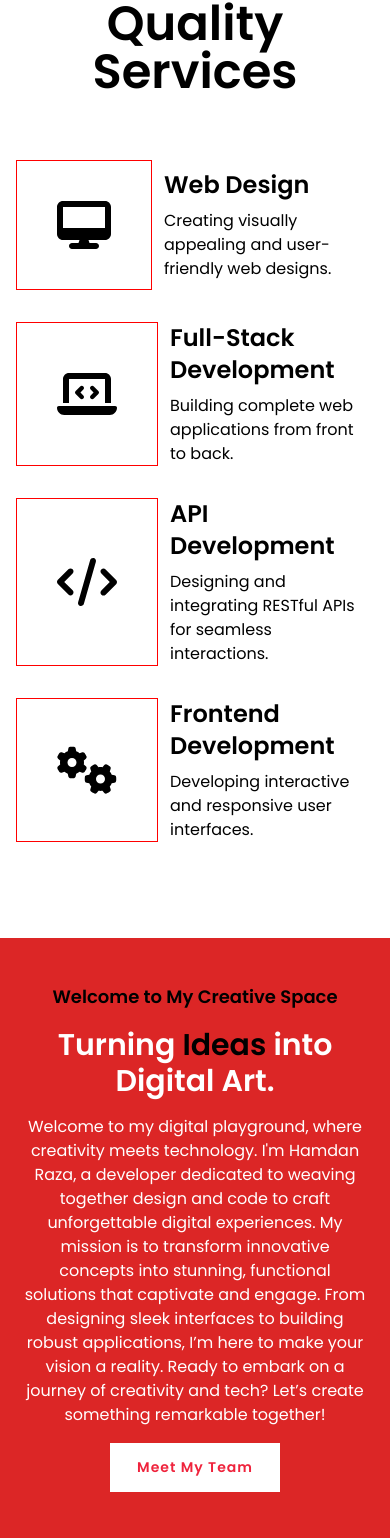
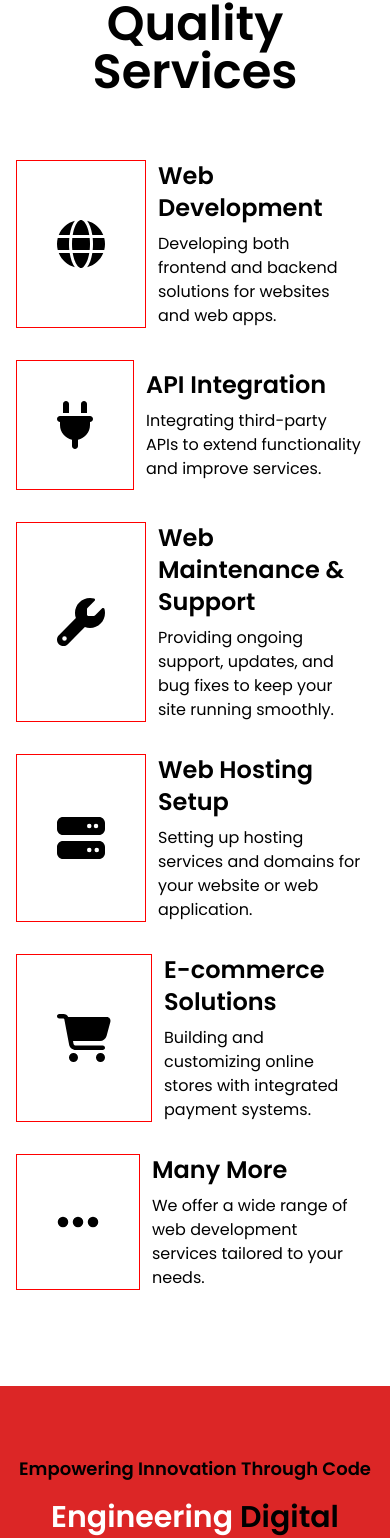
Before and after one commit to HamdanRaza309/Portfolio, a React (Create React App) app: page / in a window 390 px wide. Shown: the part 4443-5981 px from the top of the page. Built offline with nearby package versions, Linux system fonts and the light colour scheme.

Commit message:
Improve transition speed and delay in CSS; temporarily removed some portfolio sections for later use

```diff
--- a/src/App.js
+++ b/src/App.js
@@ -123,31 +123,34 @@ function App() {
                 <div ref={aboutRef}><About handleScroll={handleScroll} refs={{ projectsRef }} /></div>
                 <div><Skills /></div>
                 <div ref={servicesRef}><Services /></div>
-                <div>
                 <Banner
                   handleScroll={handleScroll}
-                    refs={{ teamRef }}
-                    sideHeading={'Welcome to My Creative Space'}
-                    heading={<span>Turning <span className="text-black">Ideas</span><span> into Digital Art.</span></span>}
-                    desc={`Welcome to my digital playground, where creativity meets technology. I'm Hamdan Raza, a developer dedicated to weaving together design and code to craft unforgettable digital experiences. My mission is to transform innovative concepts into stunning, functional solutions that captivate and engage. From designing sleek interfaces to building robust applications, I’m here to make your vision a reality. Ready to embark on a journey of creativity and tech? Let’s create something remarkable together!`}
-                    buttonText={'Meet My Team'}
+                  refs={{ contactRef }}
+                  sideHeading={'Empowering Innovation Through Code'}
+                  heading={<span>Engineering <span className="text-black">Digital</span> Excellence</span>}
+                  desc={
+                    'With a strong foundation in full-stack development, I specialize in crafting efficient, scalable, and user-focused web solutions. From pixel-perfect frontends to powerful backends, every line of code is a step toward innovation. I believe in solving real-world problems through technology, transforming abstract ideas into high-performing digital products. Let’s build something that’s not only functional, but unforgettable.'
+                  }
+                  buttonText={'Lets Connect'}
                 />
-                </div>
-                <div ref={experienceRef}><Experience /></div>
+                {/* <div ref={experienceRef}><Experience /></div> */}
                 <div ref={projectsRef}><Projects /></div>
-                <div>
                 <Banner
                   handleScroll={handleScroll}
-                    refs={{ teamRef }}
-                    sideHeading={'Transforming Ideas into Reality'}
-                    heading={<span>Crafting<span className="text-black"> Code </span>with Creativity</span>}
-                    desc={'Passionate about developing immersive and engaging experiences, I seamlessly blend design with functionality to create impactful digital solutions. With a keen eye for detail and a love for innovation, I strive to push the boundaries of what’s possible and bring unique visions to life. Whether it’s building dynamic web applications or crafting intuitive user interfaces, my goal is to deliver exceptional results that make a difference. Let’s collaborate and build something extraordinary together!'}
-                    buttonText={'Meet My Team'}
+                  refs={{ contactRef }}
+                  sideHeading={'A Journey of Code and Creativity'}
+                  heading={
+                    <span>Designing <span className="text-black">Impactful</span> Experiences</span>
+                  }
+                  desc={
+                    `Hi, I'm Hamdan Raza — a creative developer passionate about bringing ideas to life through thoughtful design and purposeful code. This space is more than just a portfolio; it’s a reflection of my approach to digital storytelling. Whether you're a startup, a brand, or a fellow creative, I’m here to turn your concepts into elegant, user-centric digital experiences. Let's collaborate and turn bold ideas into reality.`
+                  }
+                  buttonText={'Lets Connect'}
                 />
-                </div>
-                <div ref={pricePlanRef}><PricePlan /></div>
-                <div ref={teamRef}><Team /></div>
-                <div ref={customersRef}><Customers /></div>
+
+                {/* <div ref={pricePlanRef}><PricePlan /></div> */}
+                {/* <div ref={teamRef}><Team /></div> */}
+                {/* <div ref={customersRef}><Customers /></div> */}
                 <div ref={blogRef}><Blog /></div>
                 <div ref={contactRef}><Contact showAlert={showAlert} /></div>
               </>
--- a/src/components/Banner.js
+++ b/src/components/Banner.js
@@ -20,7 +20,7 @@ export default function Banner(props) {
                     {props.desc}
                 </p>
                 <button
-                    onClick={() => { props.handleScroll(props.refs.teamRef) }}
+                    onClick={() => { props.handleScroll(props.refs.contactRef) }}
                     className="btnForRedBg">
                     {props.buttonText}
                 </button>
--- a/src/components/Footer.js
+++ b/src/components/Footer.js
@@ -112,10 +112,9 @@ const Footer = () => {
                                 <h3 className="text-lg font-semibold mb-4">SERVICES</h3>
                                 <ul className="text-gray-400 space-y-2">
                                     <li><Link to="#" className="hover:text-white">Web Development</Link></li>
-                                    <li><Link to="#" className="hover:text-white">UI/UX Design</Link></li>
-                                    <li><Link to="#" className="hover:text-white">SEO Optimization</Link></li>
-                                    <li><Link to="#" className="hover:text-white">API Development</Link></li>
-                                    <li><Link to="#" className="hover:text-white">SEO Optimization</Link></li>
+                                    <li><Link to="#" className="hover:text-white">Web Hosting Setup</Link></li>
+                                    <li><Link to="#" className="hover:text-white">API Integration</Link></li>
+                                    <li><Link to="#" className="hover:text-white">Web Maintenance and Support</Link></li>
                                 </ul>
                             </div>
                         </div>
--- a/src/components/Navbar.js
+++ b/src/components/Navbar.js
@@ -73,11 +73,11 @@ const Navbar = ({ handleScroll, refs }) => {
                         <>
                             <Link to="" onClick={() => handleScroll(refs.aboutRef)} className={`font-semibold text-sm md:text-base ${hoverTextColor}`}>About</Link>
                             <Link to="" onClick={() => handleScroll(refs.servicesRef)} className={`font-semibold text-sm md:text-base ${hoverTextColor}`}>Services</Link>
-                            <Link to="" onClick={() => handleScroll(refs.experienceRef)} className={`font-semibold text-sm md:text-base ${hoverTextColor}`}>Experience</Link>
+                            {/* <Link to="" onClick={() => handleScroll(refs.experienceRef)} className={`font-semibold text-sm md:text-base ${hoverTextColor}`}>Experience</Link> */}
                             <Link to="" onClick={() => handleScroll(refs.projectsRef)} className={`font-semibold text-sm md:text-base ${hoverTextColor}`}>Projects</Link>
-                            <Link to="" onClick={() => handleScroll(refs.pricePlanRef)} className={`font-semibold text-sm md:text-base ${hoverTextColor}`}>Pricing</Link>
-                            <Link to="" onClick={() => handleScroll(refs.teamRef)} className={`font-semibold text-sm md:text-base ${hoverTextColor}`}>Team</Link>
-                            <Link to="" onClick={() => handleScroll(refs.customersRef)} className={`font-semibold text-sm md:text-base ${hoverTextColor}`}>Review</Link>
+                            {/* <Link to="" onClick={() => handleScroll(refs.pricePlanRef)} className={`font-semibold text-sm md:text-base ${hoverTextColor}`}>Pricing</Link> */}
+                            {/* <Link to="" onClick={() => handleScroll(refs.teamRef)} className={`font-semibold text-sm md:text-base ${hoverTextColor}`}>Team</Link> */}
+                            {/* <Link to="" onClick={() => handleScroll(refs.customersRef)} className={`font-semibold text-sm md:text-base ${hoverTextColor}`}>Review</Link> */}
                             <Link to="" onClick={() => handleScroll(refs.blogRef)} className={`font-semibold text-sm md:text-base ${hoverTextColor}`}>Blog</Link>
                             <Link to="" onClick={() => handleScroll(refs.contactRef)} className={`font-semibold text-sm md:text-base ${hoverTextColor}`}>Contact</Link>
                         </>
--- a/src/components/Services.js
+++ b/src/components/Services.js
@@ -1,14 +1,16 @@
 import React, { useEffect, useState } from 'react';
-import { faLaptopCode, faCode, faCogs, faDesktop } from '@fortawesome/free-solid-svg-icons';
+import { faGlobe, faWrench, faPlug, faServer, faShoppingCart, faEllipsisH } from '@fortawesome/free-solid-svg-icons';
 import { FontAwesomeIcon } from '@fortawesome/react-fontawesome';
 import { useInView } from 'react-intersection-observer';
 
 const Services = () => {
     const services = [
-        { name: 'Web Design', description: 'Creating visually appealing and user-friendly web designs.', icon: faDesktop },
-        { name: 'Full-Stack Development', description: 'Building complete web applications from front to back.', icon: faLaptopCode },
-        { name: 'API Development', description: 'Designing and integrating RESTful APIs for seamless interactions.', icon: faCode },
-        { name: 'Frontend Development', description: 'Developing interactive and responsive user interfaces.', icon: faCogs },
+        { name: 'Web Development', description: 'Developing both frontend and backend solutions for websites and web apps.', icon: faGlobe },
+        { name: 'API Integration', description: 'Integrating third-party APIs to extend functionality and improve services.', icon: faPlug },
+        { name: 'Web Maintenance & Support', description: 'Providing ongoing support, updates, and bug fixes to keep your site running smoothly.', icon: faWrench },
+        { name: 'Web Hosting Setup', description: 'Setting up hosting services and domains for your website or web application.', icon: faServer },
+        { name: 'E-commerce Solutions', description: 'Building and customizing online stores with integrated payment systems.', icon: faShoppingCart },
+        { name: 'Many More', description: 'We offer a wide range of web development services tailored to your needs.', icon: faEllipsisH }
     ];
 
     const [hoveredIndex, setHoveredIndex] = useState(null);
--- a/src/index.css
+++ b/src/index.css
@@ -1,4 +1,4 @@
-@import url('https://fonts.googleapis.com/css2?family=Poppins:wght@400;600&display=swap');
+@import url("https://fonts.googleapis.com/css2?family=Poppins:wght@400;600&display=swap");
 
 @tailwind base;
 @tailwind components;
@@ -6,7 +6,7 @@
 
 body {
   overflow-x: hidden;
-  font-family: 'Poppins', sans-serif;
+  font-family: "Poppins", sans-serif;
   margin: 0;
   padding: 0;
 }
@@ -18,18 +18,18 @@ body {
   font-weight: 600;
   letter-spacing: 1px;
   color: #ffffff;
-  background: #EF233C;
+  background: #ef233c;
   border: 2px solid transparent;
   border-radius: 0;
-  box-shadow: inset 0 0 0 50px #EF233C;
+  box-shadow: inset 0 0 0 50px #ef233c;
   transition: ease-in 0.3s;
 }
 
 .btnForWhiteBg:hover {
-  color: #EF233C;
+  color: #ef233c;
   background: transparent;
-  box-shadow: inset 0 0 0 0 #EF233C;
-  border-color: #EF233C;
+  box-shadow: inset 0 0 0 0 #ef233c;
+  border-color: #ef233c;
 }
 
 .btnForRedBg {
@@ -37,8 +37,8 @@ body {
   font-size: 14px;
   font-weight: 600;
   letter-spacing: 1px;
-  color: #EF233C;
-  background: #ffffff ;
+  color: #ef233c;
+  background: #ffffff;
   border: 2px solid transparent;
   border-radius: 0;
   box-shadow: inset 0 0 0 50px #ffffff;
@@ -58,7 +58,7 @@ body {
     transform: translateY(100px);
   }
   50% {
-    opacity: .5;
+    opacity: 0.5;
     transform: translateY(90px);
   }
   100% {
@@ -68,7 +68,7 @@ body {
 }
 
 .animate-fade-in {
-  animation: fade-in .7s ease-in;
+  animation: fade-in 0.3s ease-in;
 }
 
 @keyframes zoom-in {
@@ -83,7 +83,7 @@ body {
 }
 
 .animate-zoom-in {
-  animation: zoom-in .7s ease-in;
+  animation: zoom-in 0.5s ease-in;
 }
 
 @keyframes slide-in-left {
@@ -102,7 +102,7 @@ body {
 }
 
 .animate-slide-in-left {
-  animation: slide-in-left 1.5s ease-in;
+  animation: slide-in-left 0.8s ease-in;
 }
 
 @keyframes slide-in-right {
@@ -121,7 +121,7 @@ body {
 }
 
 .animate-slide-in-right {
-  animation: slide-in-right 1.5s ease-in;
+  animation: slide-in-right 0.6s ease-in;
 }
 
 @keyframes progressBarFill95 {
@@ -161,19 +161,19 @@ body {
 }
 
 .animate-progress-95 {
-  animation: progressBarFill95 2s forwards;
+  animation: progressBarFill95 1.5s forwards;
 }
 
 .animate-progress-70 {
-  animation: progressBarFill70 2s forwards;
+  animation: progressBarFill70 1.5s forwards;
 }
 
 .animate-progress-80 {
-  animation: progressBarFill80 2s forwards;
+  animation: progressBarFill80 1.5s forwards;
 }
 
 .animate-progress-75 {
-  animation: progressBarFill75 2s forwards;
+  animation: progressBarFill75 1.5s forwards;
 }
 
 .rocket {
@@ -181,7 +181,7 @@ body {
 }
 
 .animateRocket {
-  animation-duration: 5s;
+  animation-duration: 4s;
   animation-name: animate-rocket;
 }
 
@@ -292,7 +292,8 @@ body {
     transform: translateX(-260px) scale(3.5) rotate(5deg);
   }
   100% {
-    transform: translateX(300px) scale(3.5) translate3D(100vw, -100vh, 0) rotate(5deg);
+    transform: translateX(300px) scale(3.5) translate3D(100vw, -100vh, 0)
+      rotate(5deg);
   }
 }
 
```
Lines whose indentation alone changed are shown as unchanged.
